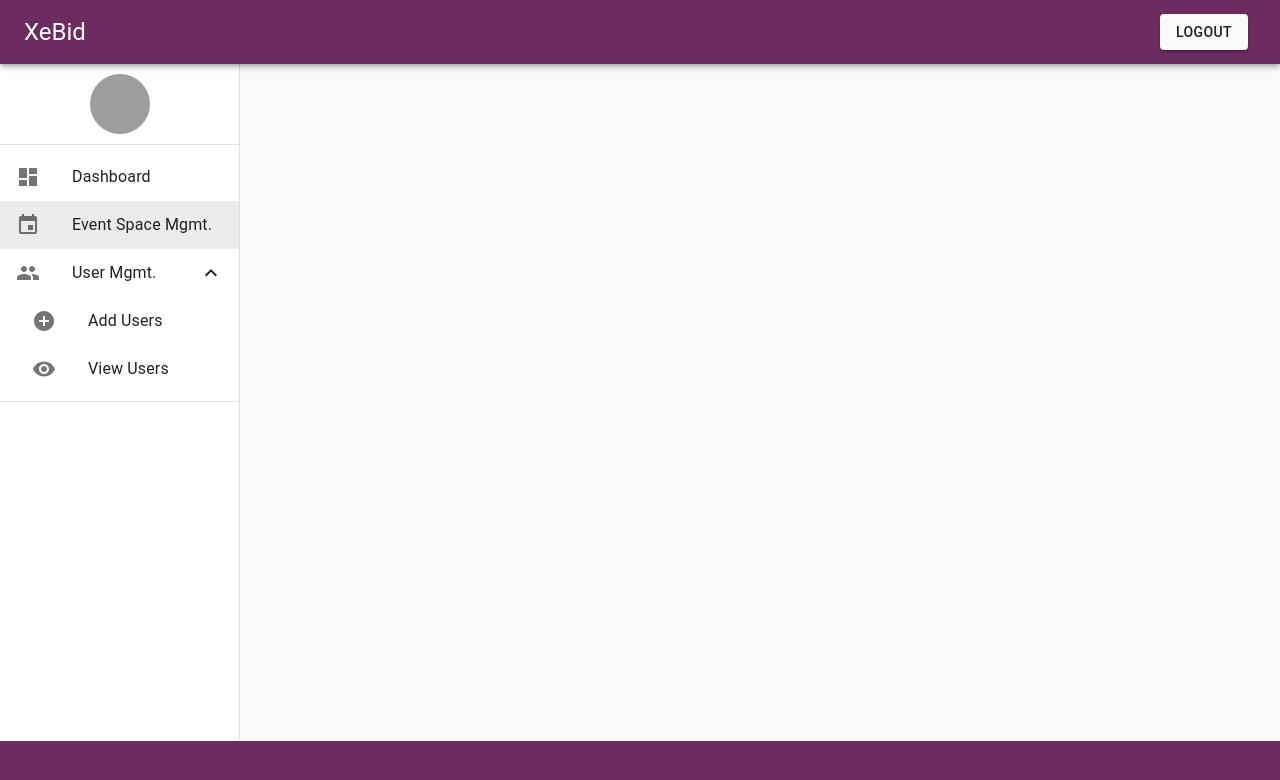
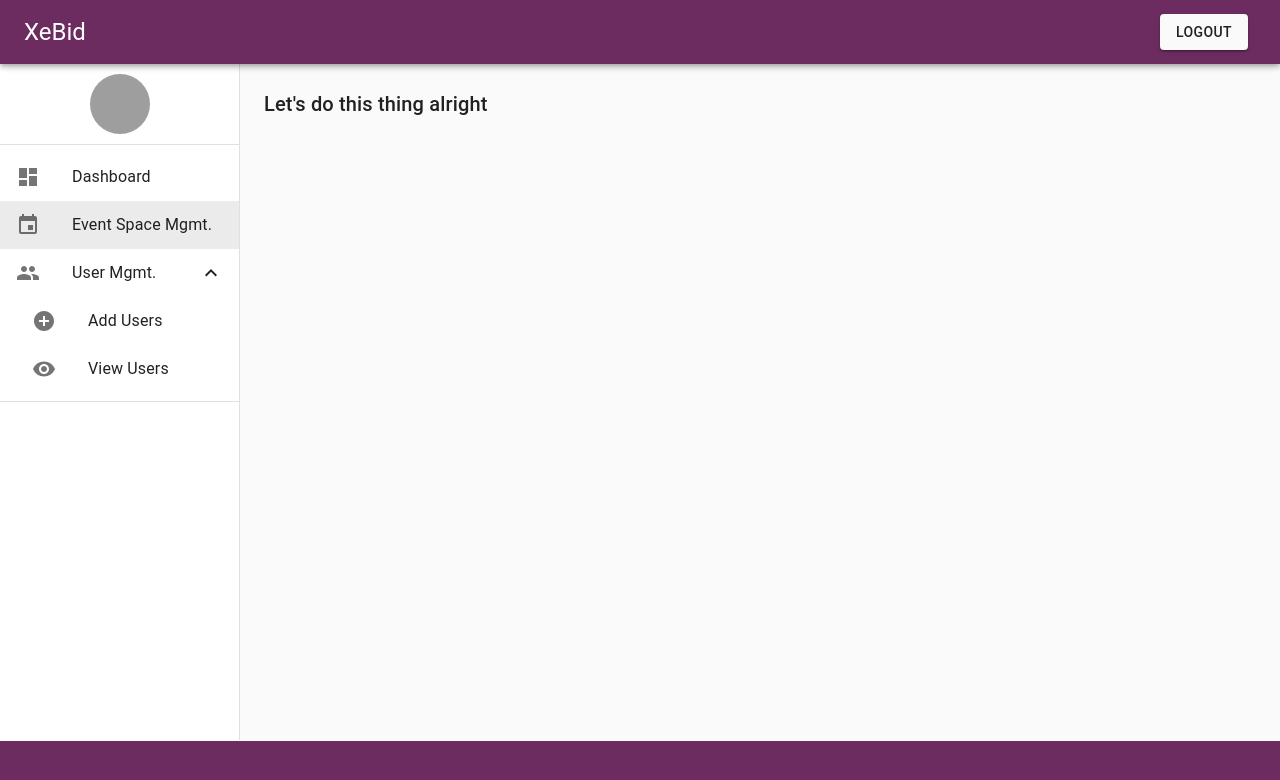
Before and after one commit to XInterns/XeBid-Team-A, a React (Create React App) app: page / in a window 1280 px wide. Shown: the top 780 px of the page. Built offline with nearby package versions, Linux system fonts and the light colour scheme; grey boxes are pictures that could not be loaded.

Commit message:
removed auth folder

```diff
--- a/package.json
+++ b/package.json
@@ -5,6 +5,7 @@
   "dependencies": {
     "@material-ui/core": "^4.1.3",
     "@material-ui/icons": "^4.2.1",
+    "mdbreact": "^4.17.0",
     "react": "^16.8.6",
     "react-dom": "^16.8.6",
     "react-router-dom": "^5.0.1",
--- a/src/Components/Layout/Sidedrawer/index.js
+++ b/src/Components/Layout/Sidedrawer/index.js
@@ -1,5 +1,5 @@
 import React from 'react';
-import {Drawer,Divider,Hidden} from '@material-ui/core';
+import {Drawer,Divider,Hidden,Typography} from '@material-ui/core';
 import {makeStyles} from '@material-ui/core/styles';
 
 import SelectList from '../Sidedrawer-List';
@@ -38,9 +38,7 @@ export default props => {
       <Hidden xsDown>
         <div className={classes.toolbar}/>
       </Hidden>
-      {/* <div className={classes.drawerTop}> */}
         <Avatar/>
-      {/* </div> */}
       <Divider />
       <SelectList/>
     </div>
@@ -80,6 +78,9 @@ export default props => {
       </nav>
       <main className={classes.content}>
         <div className={classes.toolbar} />
+        <Typography variant="h6">
+            Let's do this thing alright
+        </Typography>
       </main>
   </>
   )
```
Also changed, not shown: src/Components/Auth/Signin.js (deleted, +0 -13 lines), src/Components/Auth/Signup.js (deleted, +0 -13 lines), src/Components/Layout/Footer/index.js (line endings or trailing spaces), 1 other file (tests, documents, lock files or other folders).
